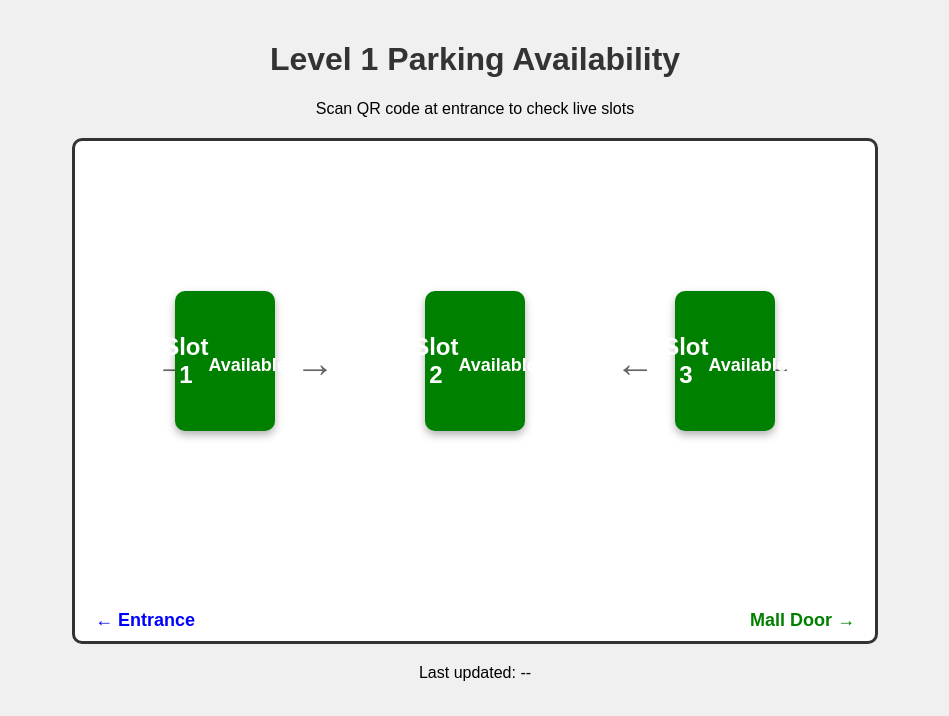
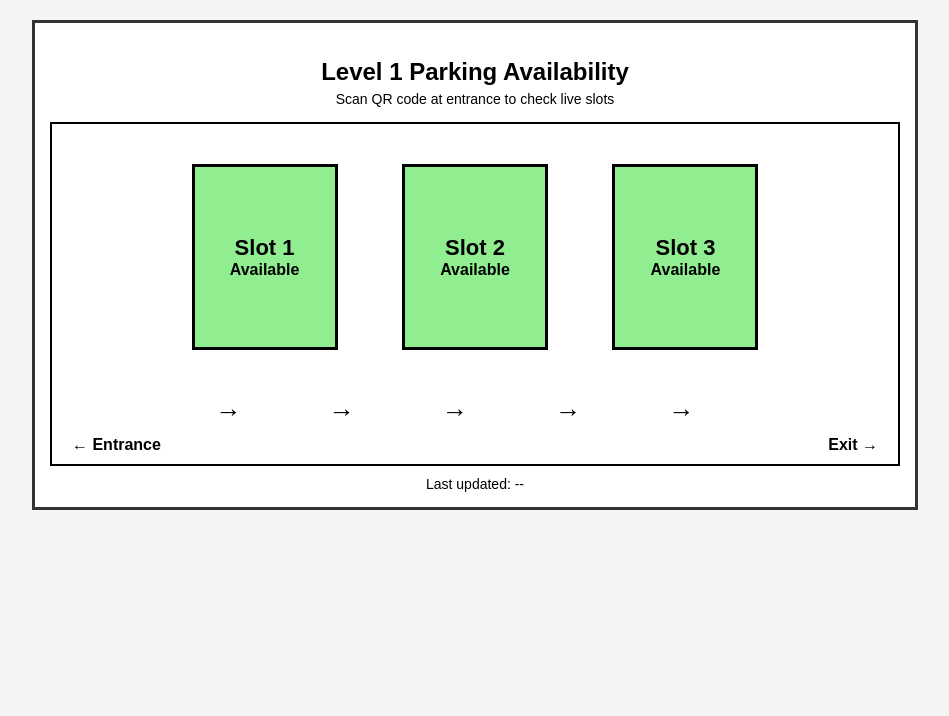
Before and after one commit to Tron21-blip/smart-parking-map, a plain HTML site: page index.html in a window 1280 px wide. Shown: the whole page, without its empty margins (165-1114 px from the left). Drawn offline with Linux system fonts and the light colour scheme; no server answers.

Commit message:
Update index.html

```diff
--- a/index.html
+++ b/index.html
@@ -2,89 +2,155 @@
 <html lang="en">
 <head>
 <meta charset="UTF-8">
-  <meta name="viewport" content="width=device-width, initial-scale=1.0">
-  <title>Smart Parking Availability</title>
+<title>Parking Availability</title>
 <style>
-    body { font-family: Arial, sans-serif; text-align: center; background: #f0f0f0; margin: 0; padding: 20px; }
-    h1 { color: #333; }
-    .map-container {
-      width: 90%; max-width: 800px; height: 500px; margin: 20px auto;
-      background: #fff; border: 3px solid #333; position: relative; border-radius: 10px;
+body {
+  font-family: Arial, sans-serif;
+  background: #f4f4f4;
+  text-align: center;
 }
-    .entrance, .mall-door {
-      position: absolute; bottom: 10px; font-weight: bold; font-size: 18px;
+
+.container {
+  width: 850px;
+  margin: 20px auto;
+  background: #fff;
+  border: 3px solid #333;
+  padding: 15px;
 }
-    .entrance { left: 20px; color: blue; }
-    .mall-door { right: 20px; color: green; }
-    .arrow { position: absolute; font-size: 40px; color: #666; }
+
+h2 {
+  margin-bottom: 5px;
+}
+
+.subtitle {
+  font-size: 14px;
+  margin-bottom: 15px;
+}
+
+.parking-area {
+  position: relative;
+  height: 300px;
+  border: 2px solid #000;
+  padding-top: 40px;
+}
+
+/* Slots */
 .slot {
-      width: 100px; height: 140px;
-      position: absolute; background: green; color: white;
-      font-size: 24px; font-weight: bold; border-radius: 10px;
-      display: flex; align-items: center; justify-content: center;
-      box-shadow: 0 4px 8px rgba(0,0,0,0.3);
+  width: 140px;
+  height: 180px;
+  border: 3px solid #000;
+  display: inline-flex;
+  flex-direction: column;
+  justify-content: center;
+  align-items: center;
+  font-size: 22px;
+  font-weight: bold;
+  margin: 0 30px;
+  background: lightgreen;
 }
-    #slot1 { left: 100px; top: 150px; }
-    #slot2 { left: 350px; top: 150px; }
-    #slot3 { right: 100px; top: 150px; }
-    .status { margin-top: 10px; font-size: 18px; }
+
+.status {
+  font-size: 16px;
+}
+
+/* Bottom labels */
+.entrance {
+  position: absolute;
+  bottom: 10px;
+  left: 20px;
+  font-weight: bold;
+}
+
+.exit {
+  position: absolute;
+  bottom: 10px;
+  right: 20px;
+  font-weight: bold;
+}
+
+/* Arrows */
+.arrows {
+  position: absolute;
+  bottom: 40px;
+  width: 100%;
+  font-size: 26px;
+  letter-spacing: 40px;
+}
+
+.footer {
+  margin-top: 10px;
+  font-size: 14px;
+}
 </style>
 </head>
+
 <body>
-  <h1>Level 1 Parking Availability</h1>
-  <p>Scan QR code at entrance to check live slots</p>
 
-  <div class="map-container">
-    <div class="entrance">← Entrance</div>
-    <div class="mall-door">Mall Door →</div>
+<div class="container">
+  <h2>Level 1 Parking Availability</h2>
+  <div class="subtitle">Scan QR code at entrance to check live slots</div>
 
-    <!-- Direction arrows -->
-    <div class="arrow" style="left: 80px; top: 200px;">→</div>
-    <div class="arrow" style="left: 220px; top: 200px;">→</div>
-    <div class="arrow" style="right: 220px; top: 200px;">←</div>
-    <div class="arrow" style="right: 80px; top: 200px;">←</div>
-
-    <div id="slot1" class="slot">Slot 1<br><span class="status">Available</span></div>
-    <div id="slot2" class="slot">Slot 2<br><span class="status">Available</span></div>
-    <div id="slot3" class="slot">Slot 3<br><span class="status">Available</span></div>
+  <div class="parking-area">
+    <div class="slot" id="slot1">
+      Slot 1
+      <div class="status">Available</div>
     </div>
 
-  <p>Last updated: <span id="lastUpdate">--</span></p>
+    <div class="slot" id="slot2">
+      Slot 2
+      <div class="status">Available</div>
+    </div>
+
+    <div class="slot" id="slot3">
+      Slot 3
+      <div class="status">Available</div>
+    </div>
+
+    <div class="arrows">→ → → → →</div>
+
+    <div class="entrance">← Entrance</div>
+    <div class="exit">Exit →</div>
+  </div>
+
+  <div class="footer">
+    Last updated: <span id="lastUpdate">--</span>
+  </div>
+</div>
 
 <script>
-    const channelID = 3214397;  // ← Replace with your ThingSpeak Channel ID (number)
+const channelID = 3214397;
 
 function updateParking() {
   fetch(`https://api.thingspeak.com/channels/${channelID}/feeds.json?results=1`)
-        .then(response => response.json())
+    .then(res => res.json())
     .then(data => {
       if (data.feeds.length > 0) {
-            const feed = data.feeds[0];
-            updateSlot(1, feed.field1);
-            updateSlot(2, feed.field2);
-            updateSlot(3, feed.field3);
-
-            document.getElementById('lastUpdate').textContent = new Date().toLocaleTimeString();
+        const f = data.feeds[0];
+        updateSlot(1, f.field1);
+        updateSlot(2, f.field2);
+        updateSlot(3, f.field3);
+        document.getElementById("lastUpdate").textContent =
+          new Date().toLocaleTimeString();
       }
-        })
-        .catch(err => console.error("Fetch error:", err));
+    });
 }
 
-    function updateSlot(num, status) {
-      const slot = document.getElementById(`slot${num}`);
-      const text = slot.querySelector('.status');
-      if (status == "1") {
-        slot.style.background = "red";
-        text.textContent = "Occupied";
+function updateSlot(n, val) {
+  const slot = document.getElementById("slot" + n);
+  const status = slot.querySelector(".status");
+
+  if (val == "1") {
+    slot.style.background = "#ff6961";
+    status.textContent = "Occupied";
   } else {
-        slot.style.background = "green";
-        text.textContent = "Available";
+    slot.style.background = "#77dd77";
+    status.textContent = "Available";
   }
 }
 
-    // Update immediately and then every 20 seconds
 updateParking();
 setInterval(updateParking, 20000);
 </script>
+
 </body>
 </html>
```
Lines whose indentation alone changed are shown as unchanged.
